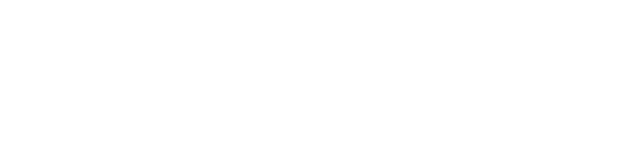
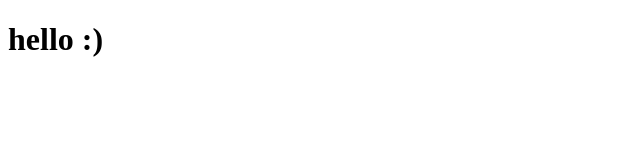
Before and after one commit to ShinMini/Login-Form, a website: page index.html in a window 1280 px wide. Shown: the whole page, without its empty margins (0-640 px from the left). Drawn offline with Linux system fonts and the light colour scheme.

Commit message:
add h1 tag hello :)

```diff
--- a/index.html
+++ b/index.html
@@ -4,9 +4,10 @@
    <meta charset="UTF-8">
    <meta http-equiv="X-UA-Compatible" content="IE=edge">
    <meta name="viewport" content="width=device-width, initial-scale=1.0">
-   <title>mini project </title>
+   <title>mini project</title>
 </head>
 <body>
+   <h1> hello :) </h1>
 
 </body>
 </html>
```
